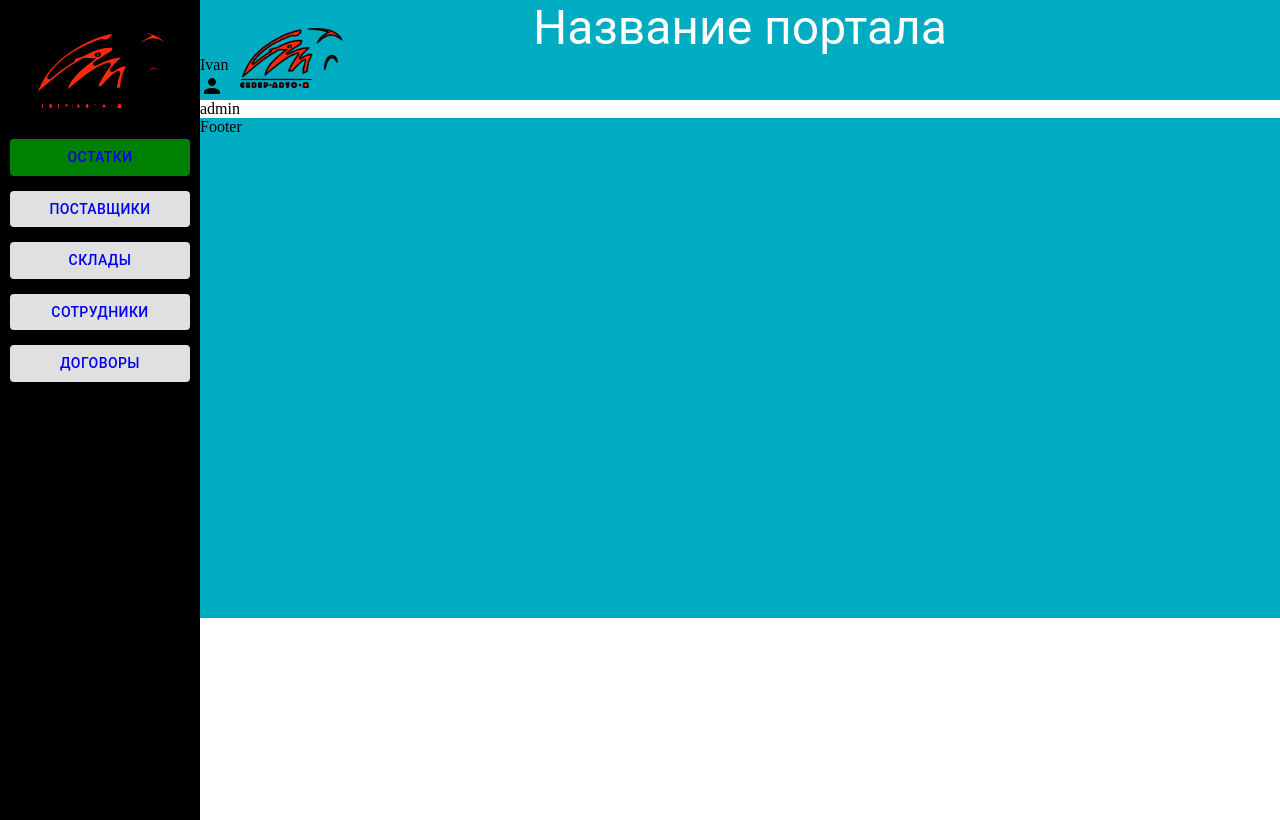
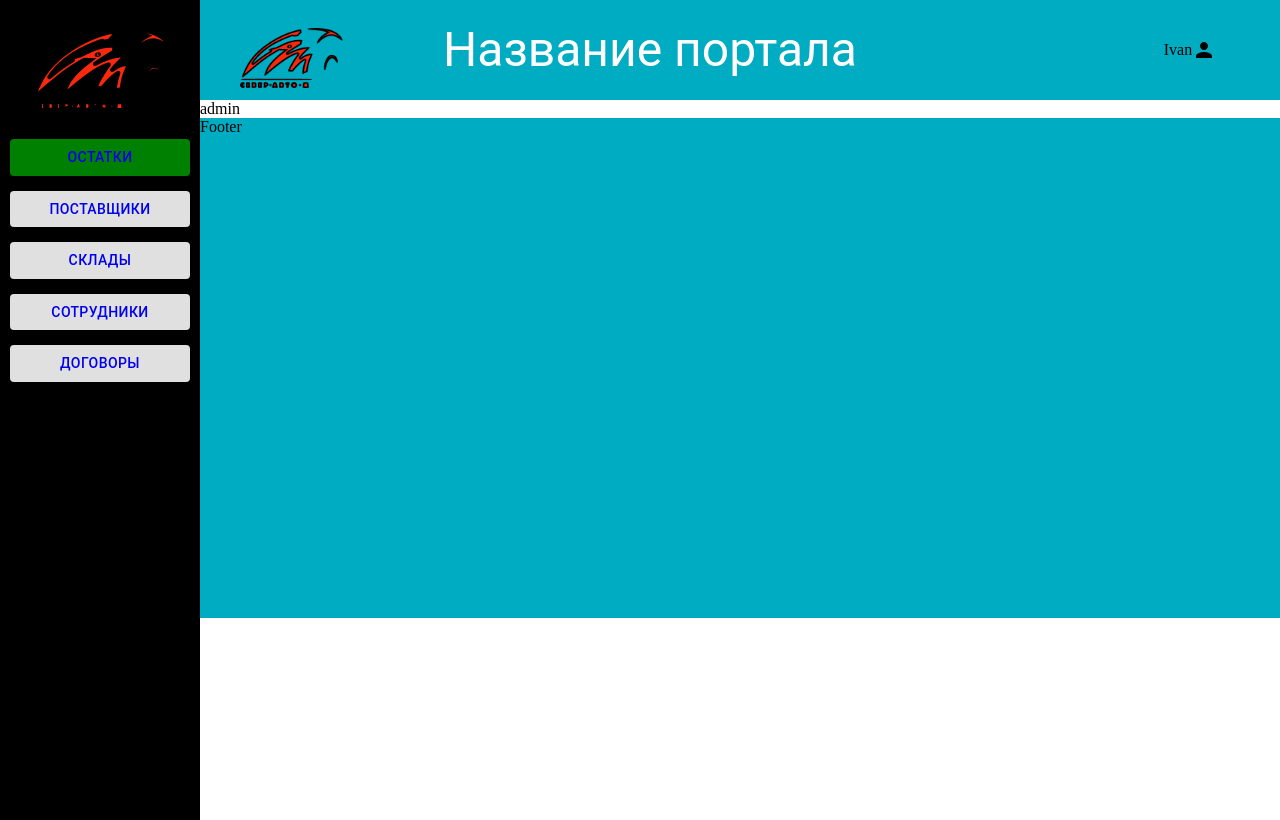
Before and after one commit to devilar/severauto, a React app: page /admin in a window 1280 px wide. Built offline with nearby package versions, Linux system fonts and the light colour scheme.

Commit message:
new changes

```diff
--- a/src/components/Header/Header.tsx
+++ b/src/components/Header/Header.tsx
@@ -16,8 +16,8 @@ const Header = ({...props}) => {
     <Grid className='header' container height='100px' alignItems='center' {...props}>
 
       <div className='logo'><Link to='/'><Image height='60px' src={logo}/></Link></div>
-      <Grid spacing={0} item xs={12}><Typography align='center' component="h2" variant="h3" color="white">Название портала</Typography></Grid>
-      <HeaderProfile/>
+      <Grid spacing={0} item xs={10}><Typography align='center' component="h2" variant="h3" color="white">Название портала</Typography></Grid>
+      <Grid spacing={0} item xs={2}><HeaderProfile/></Grid>
 
     </Grid>
   );
--- a/src/components/HeaderProfile/HeaderProfile.tsx
+++ b/src/components/HeaderProfile/HeaderProfile.tsx
@@ -1,13 +1,59 @@
 import React from 'react';
-import Test from '../../Test';
-import ClickAway from './Test';
+import ClickAwayListener from '@mui/material/ClickAwayListener';
+import Box from '@mui/material/Box';
+import PersonIcon from '@mui/icons-material/Person';
+import { Btn } from '../Button/Button';
+import { BrowserRouter, Route, Link } from 'react-router-dom';
+import './headerProfile.scss';
 
 const HeaderProfile = () => {
+
+  const [open, setOpen] = React.useState(false);
+
+  const handleClick = () => {
+    setOpen((prev) => !prev);
+  };
+
+  const handleClickAway = () => {
+    setOpen(false);
+  };
+
+  const styles = {
+    position: 'absolute',
+    top: 28,
+    right: 0,
+    left: 0,
+    zIndex: 1,
+    border: '1px solid',
+    p: 1,
+    bgcolor: 'background.paper',
+  };
+
+  const person = "Ivan";
+
+
   return (
     <div className='HeaderProfile_container'>
 
 
-    <ClickAway/>
+      <ClickAwayListener onClickAway={handleClickAway}>
+        <Box sx={{ position: 'relative' }}>
+          <div className='person_inner' onClick={handleClick}>
+            <div>{person}</div><PersonIcon/>
+          </div>
+          {open ? (
+            <Box sx={styles}>
+              <nav>
+                <ul>
+                  <li><Btn fullWidth className='active'><Link to="/admin/ostatki">Открыть профиль</Link></Btn></li>
+                  <li><Btn fullWidth><Link to="/admin/postavshiki">Выход</Link></Btn></li>
+
+                </ul>
+              </nav>
+            </Box>
+          ) : null}
+        </Box>
+      </ClickAwayListener>
 
 
 
--- a/src/components/HeaderProfile/headerProfile.scss
+++ b/src/components/HeaderProfile/headerProfile.scss
@@ -3,8 +3,3 @@
   justify-content: center;
   align-items: center;
 }
-
-.HeaderProfile_container {
-  position: absolute;
-  right: 20px;
-}
```
